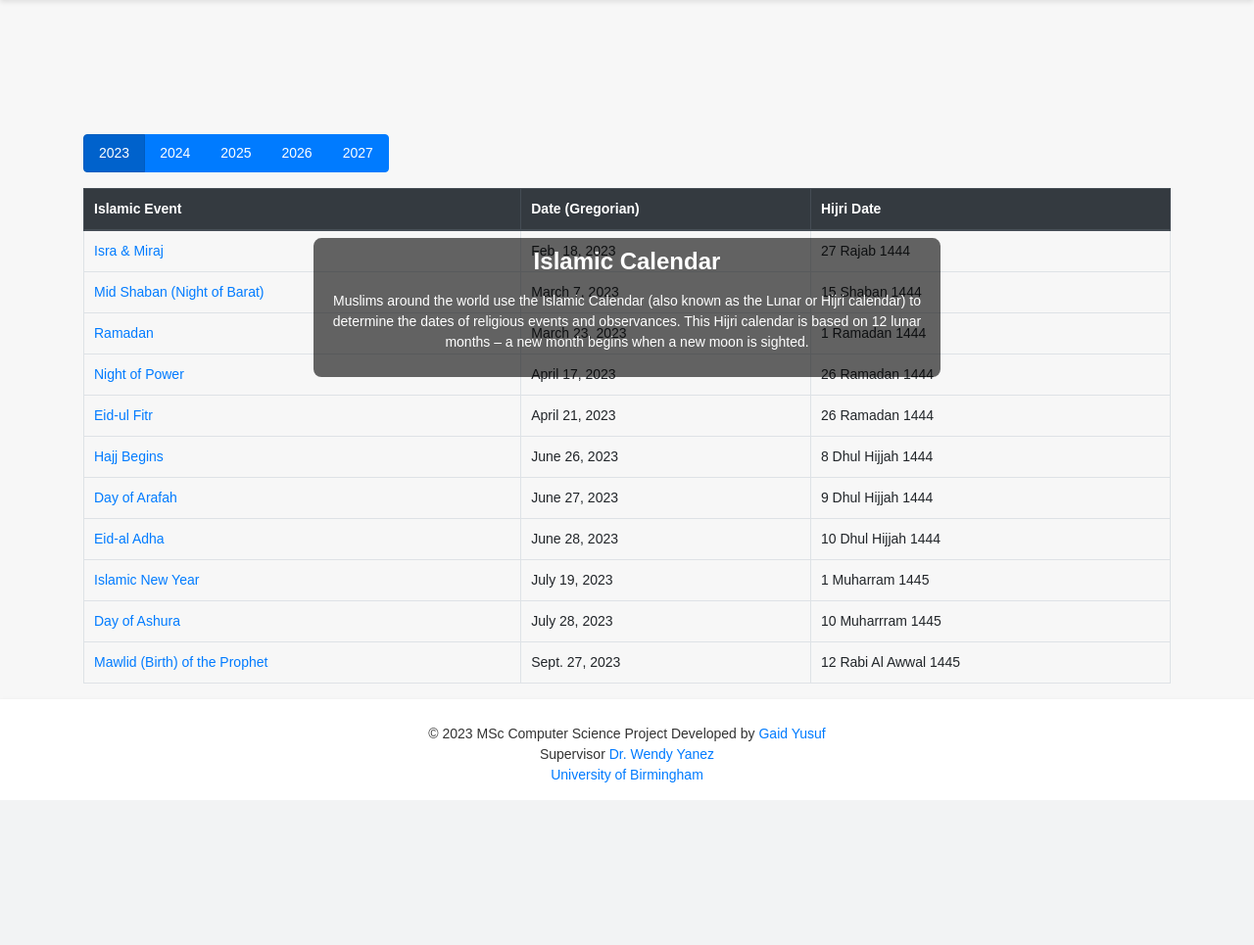
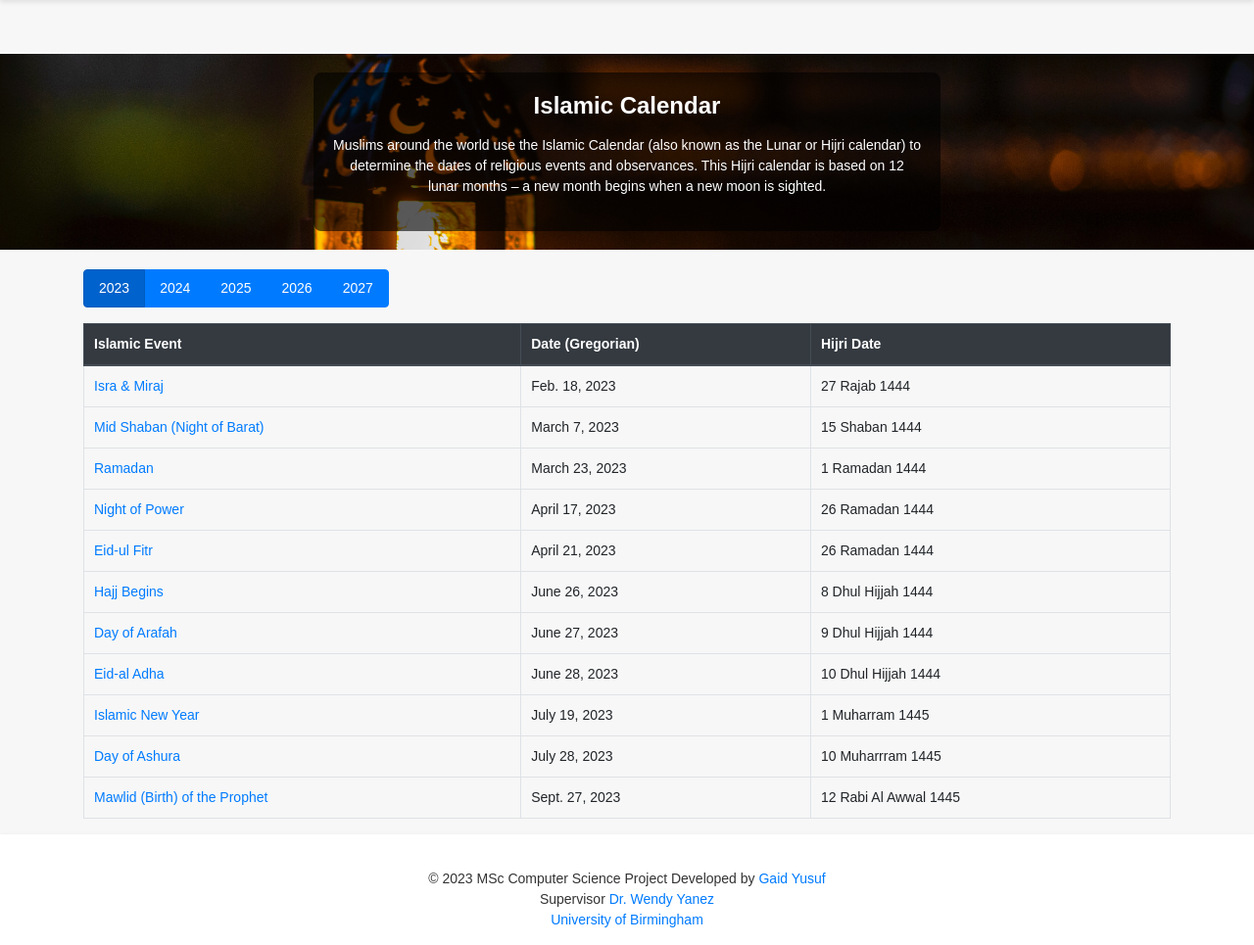
Before and after one commit to GaidYusuf/Masters-Project, a Django app: page /islamic_calendar/ in a window 1280 px wide. Shown: the part 86-1051 px from the top of the page at 98% size. Before the commit the page ends 903 px from the top, so only its background shows below. Run offline with Django 4.2, Linux system fonts and the light colour scheme; data comes from the database, SQL or seed files in the repository; some libraries are stand-ins or nearby versions.

Commit message:
updated code

```diff
--- a/islamic_calendar/templates/islamic_calendar/islamic_calendar.html
+++ b/islamic_calendar/templates/islamic_calendar/islamic_calendar.html
@@ -26,7 +26,6 @@
             box-shadow: 0px 2px 5px rgba(0, 0, 0, 0.1);
         }
 
-        @media screen and (max-width: 767px) {
         .hero-image {
             background-image: url("{% static 'images/IslamicCalendar.jpg' %}");
             background-size: cover;
@@ -34,7 +33,6 @@
             height: 200px;
             position: relative;
         }
-      }
 
         .overlay {
             position: absolute;
@@ -44,12 +42,12 @@
             text-align: center;
             color: #fff;
             background-color: rgba(0, 0, 0, 0.6);
-            padding: 10px;
+            padding: 20px;
             border-radius: 8px;
         }
 
         .container {
-            margin-top: 10px;
+            margin-top: 20px;
         }
 
         h1 {
```
